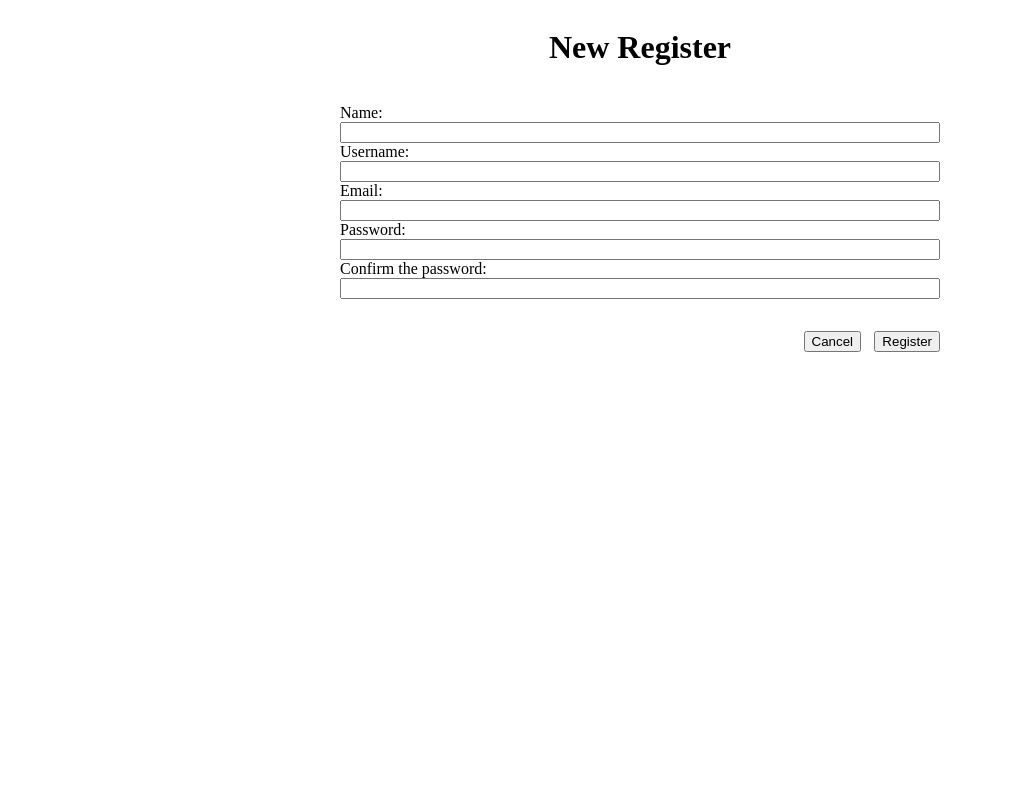
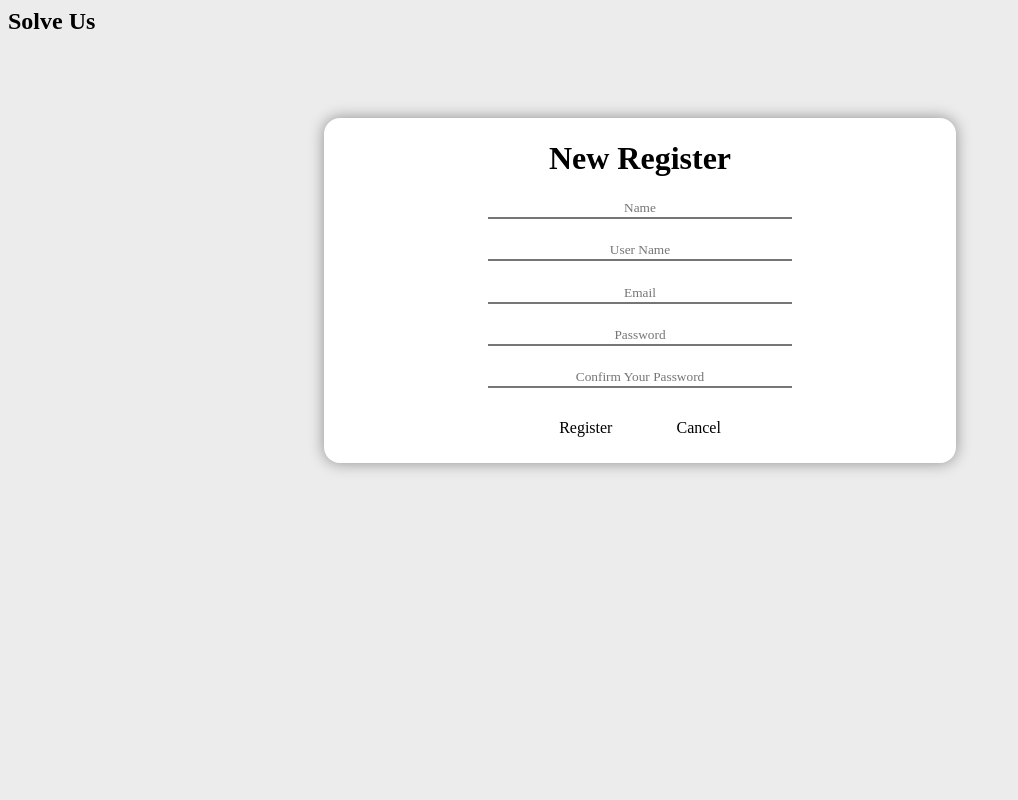
Before and after one commit to rssadal/Trouble-Tickets-Project, a PHP site: page /Views/Login/Register.html in a window 1280 px wide. Shown: the whole page, without its empty margins (0-1018 px from the left). Run offline with PHP 8.4, Linux system fonts and the light colour scheme.

Commit message:
mudança

```diff
--- a/Style/master.css
+++ b/Style/master.css
@@ -1,36 +1,45 @@
+:root {
+    --cor_primaria: #ecececfa;
+    --font_logo: "Abrashe";
+    --font_padrão: "Abrashe";
+}
+
+html{
+    width: 100%;
+    height: 100%;
+}
+
 body{
     display:flex;
-    justify-content: center;
     flex-direction: column;
 }
 
-form{
-    display:flex;
-    flex-direction: column;
-    justify-content: center;
-    align-items: center;
+.confirm{
+    background-color: #ffffff;
+    color: #000000;
+    border: none;
+    padding: 10px 20px;
+    margin: 0 10px;
+    border-radius: 100%;
+    font-size: 16px;
+    cursor: pointer;
 }
 
-.fields{
-    display:flex;
-    margin: 1em;
+.cancel{
+    background-color: #ffffff;
+    color: #000000;
+    border: none;
+    padding: 10px 20px;
+    margin: 0 10px;
+    border-radius: 100%;
+    font-size: 16px;
+    cursor: pointer;
 }
 
-#forms {
-    display:flex;
-    justify-content: center;
-    flex-direction: column;
-    width: 50%;
+.confirm:hover {
+    background-color: #24be5f;
 }
 
-#forms :first-child{
-    flex-direction: column;
+.cancel:hover {
+    background-color: #ff4444;
 }
-
-#forms :nth-child(2){
-    flex-direction: row-reverse;
-}
-
-#forms :nth-child(2) > *{
-    margin-left: 1em;
-}
--- /dev/null
+++ b/Style/register.css
@@ -0,0 +1,58 @@
+body{
+    background-color: var(--cor_primaria);
+    height: 80%;
+}
+
+h1 {
+    font-family: var(--font_logo);
+}
+
+form{
+    display:flex;
+    margin-top: 5%;
+    flex-direction: column;
+    justify-content: center;
+    align-items: center;
+    align-self: center;
+    border-radius: 1em;
+    background-color: white;
+    box-shadow: 0px 0px 15px rgba(0, 0, 0, 0.4);
+    width: 50%;
+}
+
+h2{
+    font-family: var(--font_logo);
+    margin-top: 0px;
+    padding: 0px;
+}
+
+#forms :nth-child(6){
+    margin-bottom: 1em;
+}
+
+#forms input {
+    border-top: 0px;
+    border-left: 0px;
+    border-right: 0px;
+    margin-bottom: 7%;
+    width: 300px;
+    text-align: center;
+    font-family: var(--font_logo);
+}
+
+#forms > div {
+    align-self: center;
+}
+
+#forms {
+    display:flex;
+    flex-direction: column;
+    align-items: center;
+    justify-content: center;
+    width: 100%;
+    font-family: var(--font_logo);
+}
+
+#forms button {
+    font-family: var(--font_logo);
+}
--- a/Views/Login/Register.html
+++ b/Views/Login/Register.html
@@ -4,32 +4,37 @@
     <head>
         <meta charset="utf-8">
         <link rel="stylesheet" href="../../Style/master.css">
+        <link rel="stylesheet" href="../../Style/register.css">
         <title>New Login</title>
     </head>
 
     <body>
-
+        <div id="logo"><h2>Solve Us</h2></div>
         <form action="" method="post">
             <h1>
                 New Register
             </h1>
             <div id="forms">
-                <div class="fields">
-                    <label>Name:</label>
-                    <input type="text"></input>
-                    <label>Username:</label>
-                    <input type="text"></input>
-                    <label>Email:</label>
-                    <input type="text"></input>
-                    <label>Password:</label>
-                    <input type="password"></input>
-                    <label>Confirm the password:</label>
-                    <input type="password"></input>
-                </div>
-                <div class="fields">
-                    <button type="submit">Register</button>
-                    <button type="">Cancel</button>
-                </div>
+                    <div>
+
+                        <input type="text" placeholder="Name"></input>
+                    </div>
+                    <div>
+                        <input type="text" placeholder="User Name"></input>
+                    </div>
+                    <div>
+                        <input type="text" placeholder="Email"></input>
+                    </div>
+                    <div>
+                        <input type="password" placeholder="Password"></input>
+                    </div>
+                    <div>
+                        <input type="password" placeholder="Confirm Your Password"></input>
+                    </div>
+                    <div>
+                        <button class="confirm" type="submit">Register</button>
+                        <button class="cancel" type="">Cancel</button>
+                    </div>
             </div>
         </form>
     </body>
```
Also changed, not shown: DataBase/ltwdatabase.sql (line endings or trailing spaces), README.md, Views/Login/login.html (line endings or trailing spaces).
